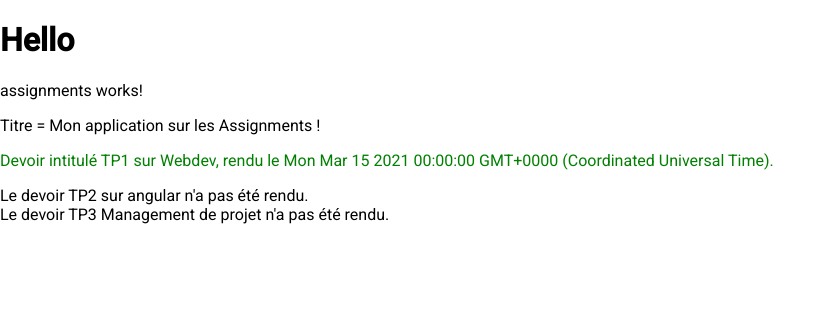
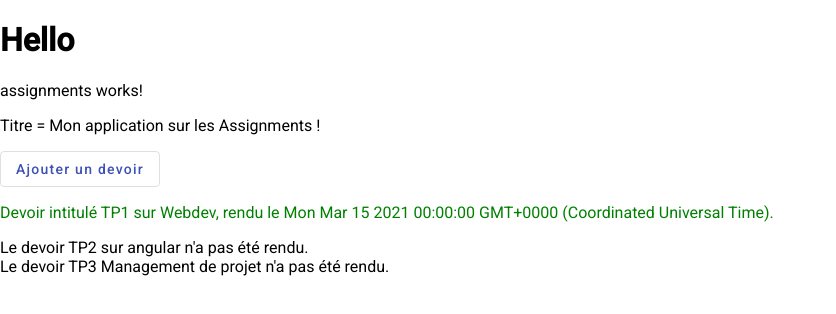
Before and after one commit to Cecileblbl/AssignementApp, an Angular app: page / in a window 1280 px wide. Shown: the top 314 px of the page, without its empty margins (0-836 px from the left). Built offline with nearby package versions, Linux system fonts and the light colour scheme.

Commit message:
Slide 63

```diff
--- a/src/app/app.module.ts
+++ b/src/app/app.module.ts
@@ -11,6 +11,8 @@ import { MatFormFieldModule } from '@angular/material/form-field';
 import { MatInputModule } from '@angular/material/input';
 import { AssignmentsComponent } from './assignments/assignments.component';
 import { RenduDirective } from './shared/rendu.directive';
+import { FormsModule } from '@angular/forms';
+
 
 @NgModule({
   declarations: [AppComponent, AssignmentsComponent, RenduDirective],
@@ -24,6 +26,7 @@ import { RenduDirective } from './shared/rendu.directive';
     MatCardModule,
     MatFormFieldModule,
     MatInputModule,
+    FormsModule
   ],
   providers: [],
   bootstrap: [AppComponent],
--- a/src/app/assignments/assignments.component.html
+++ b/src/app/assignments/assignments.component.html
@@ -1,5 +1,11 @@
 <p>assignments works!</p>
 <p>Titre = {{titre}}</p>
+<form ngForm #assignementForm>
+    <button mat-stroked-button
+    color="primary">
+    Ajouter un devoir
+</button>
+</form>
 <div *ngFor="let assignment of assignments">
     <p appRendu *ngIf="assignment.rendu; else nonsoumis">
         Devoir intitulé {{assignment.nom}}, rendu le
```
